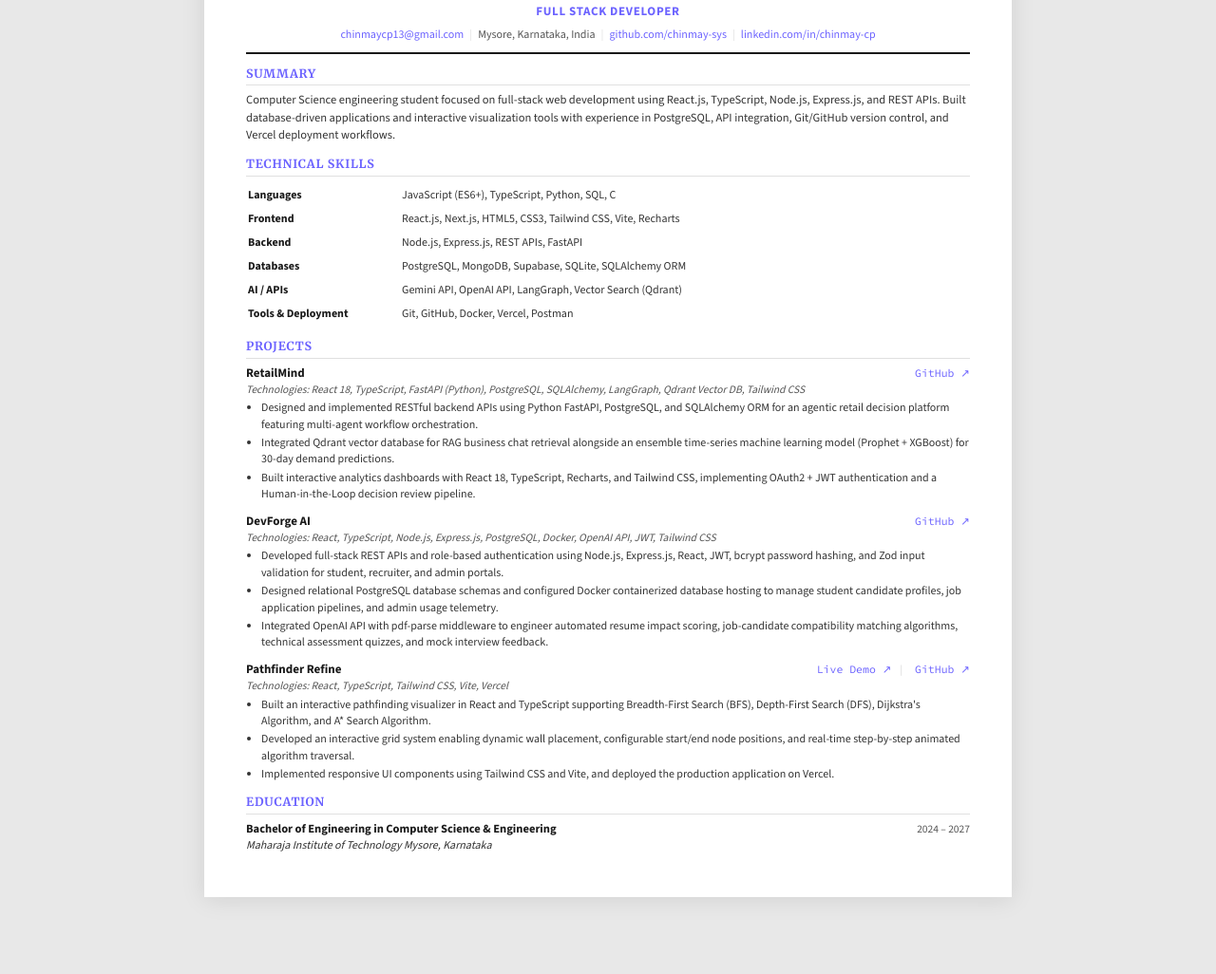
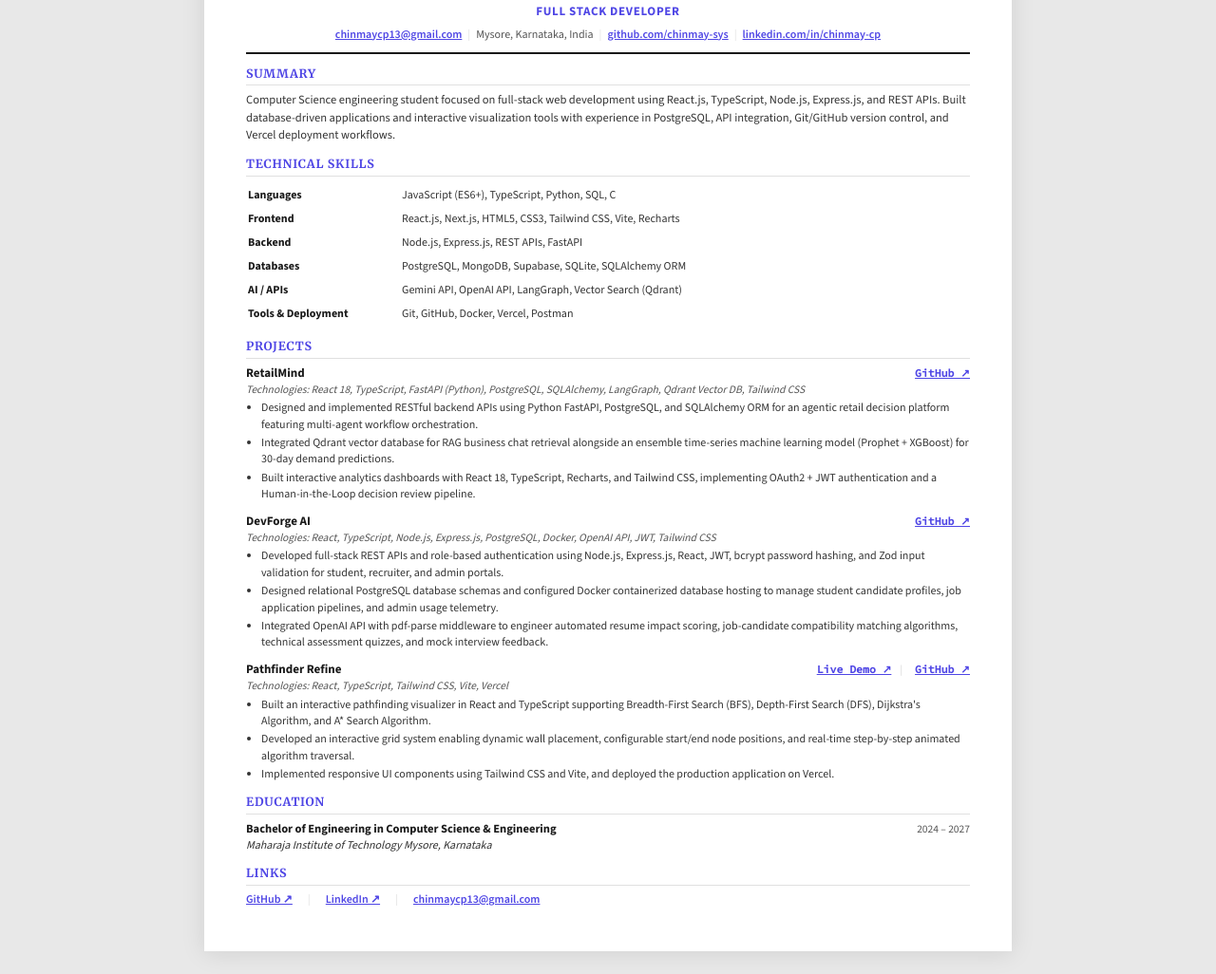
Before and after one commit to chinmay-sys/PortFolio, a plain HTML site: page resume.html in a window 1280 px wide. Shown: the part 142-1168 px from the top of the page at 95% size. Before the commit the page ends 1111 px from the top, so only its background shows below. Drawn offline with nearby package versions, Linux system fonts and the light colour scheme.

Commit message:
fix: make resume links clickable in web and PDF print view

```diff
--- a/resume.html
+++ b/resume.html
@@ -23,7 +23,8 @@
             --fg: #1a1a1a;
             --fg-2: #333333;
             --muted: #555555;
-            --accent: #6c63ff;
+            --accent: #4f46e5;
+            --accent-hover: #3730a3;
             --border: #e0e0e0;
             --border-light: #f0f0f0;
             --bg: #ffffff;
@@ -45,10 +46,12 @@
 
         a {
             color: var(--accent);
-            text-decoration: none;
+            text-decoration: underline;
+            font-weight: 600;
         }
 
         a:hover {
+            color: var(--accent-hover);
             text-decoration: underline;
         }
 
@@ -310,7 +313,9 @@
             }
 
             a {
-                color: var(--fg) !important;
+                color: #2563eb !important;
+                text-decoration: underline !important;
+                font-weight: 600 !important;
             }
         }
 
@@ -348,14 +353,13 @@
             <h1>CHINMAY CP</h1>
             <p class="header-title">Full Stack Developer</p>
             <div class="contact-row">
-                <a href="mailto:chinmaycp13@gmail.com" target="_blank">chinmaycp13@gmail.com</a>
+                <a href="mailto:chinmaycp13@gmail.com" target="_blank" rel="noopener noreferrer">chinmaycp13@gmail.com</a>
                 <span class="sep">|</span>
                 <span>Mysore, Karnataka, India</span>
                 <span class="sep">|</span>
-                <a href="https://github.com/chinmay-sys" target="_blank">github.com/chinmay-sys</a>
+                <a href="https://github.com/chinmay-sys" target="_blank" rel="noopener noreferrer">github.com/chinmay-sys</a>
                 <span class="sep">|</span>
-                <a href="https://www.linkedin.com/in/chinmay-cp-079873281"
-                    target="_blank">linkedin.com/in/chinmay-cp</a>
+                <a href="https://www.linkedin.com/in/chinmay-cp-079873281" target="_blank" rel="noopener noreferrer">linkedin.com/in/chinmay-cp</a>
             </div>
         </header>
 
@@ -409,7 +413,7 @@
                 <div class="project-header">
                     <span class="project-name">RetailMind</span>
                     <span class="project-links">
-                        <a href="https://github.com/chinmay-sys/RetaillMind" target="_blank">GitHub ↗</a>
+                        <a href="https://github.com/chinmay-sys/RetaillMind" target="_blank" rel="noopener noreferrer">GitHub ↗</a>
                     </span>
                 </div>
                 <div class="project-tech">Technologies: React 18, TypeScript, FastAPI (Python), PostgreSQL, SQLAlchemy,
@@ -428,7 +432,7 @@
                 <div class="project-header">
                     <span class="project-name">DevForge AI</span>
                     <span class="project-links">
-                        <a href="https://github.com/chinmay-sys/devforge-ai" target="_blank">GitHub ↗</a>
+                        <a href="https://github.com/chinmay-sys/devforge-ai" target="_blank" rel="noopener noreferrer">GitHub ↗</a>
                     </span>
                 </div>
                 <div class="project-tech">Technologies: React, TypeScript, Node.js, Express.js, PostgreSQL, Docker,
@@ -450,9 +454,9 @@
                 <div class="project-header">
                     <span class="project-name">Pathfinder Refine</span>
                     <span class="project-links">
-                        <a href="https://pathfinder-refine.vercel.app" target="_blank">Live Demo ↗</a>
+                        <a href="https://pathfinder-refine.vercel.app" target="_blank" rel="noopener noreferrer">Live Demo ↗</a>
                         <span style="color:var(--border)">|</span>
-                        <a href="https://github.com/chinmay-sys/Pathfinder-refine" target="_blank">GitHub ↗</a>
+                        <a href="https://github.com/chinmay-sys/Pathfinder-refine" target="_blank" rel="noopener noreferrer">GitHub ↗</a>
                     </span>
                 </div>
                 <div class="project-tech">Technologies: React, TypeScript, Tailwind CSS, Vite, Vercel</div>
@@ -480,6 +484,18 @@
             </div>
         </section>
 
+        <!-- Links -->
+        <section class="section">
+            <h2 class="section-title">LINKS</h2>
+            <div class="contact-row" style="justify-content: flex-start; gap: 16px;">
+                <a href="https://github.com/chinmay-sys" target="_blank" rel="noopener noreferrer">GitHub ↗</a>
+                <span class="sep">|</span>
+                <a href="https://www.linkedin.com/in/chinmay-cp-079873281" target="_blank" rel="noopener noreferrer">LinkedIn ↗</a>
+                <span class="sep">|</span>
+                <a href="mailto:chinmaycp13@gmail.com" target="_blank" rel="noopener noreferrer">chinmaycp13@gmail.com</a>
+            </div>
+        </section>
+
     </div>
 
     <script>
```
